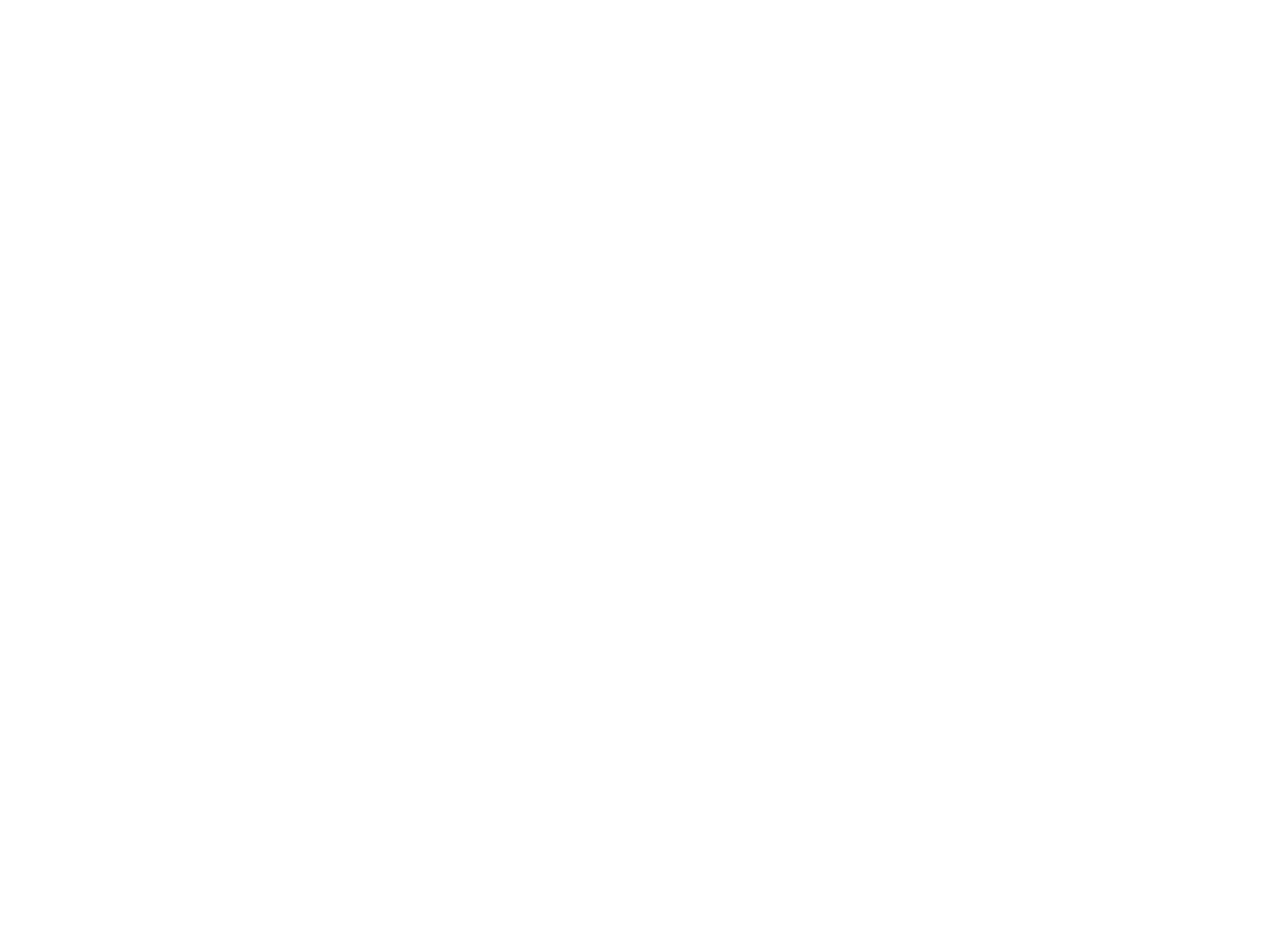
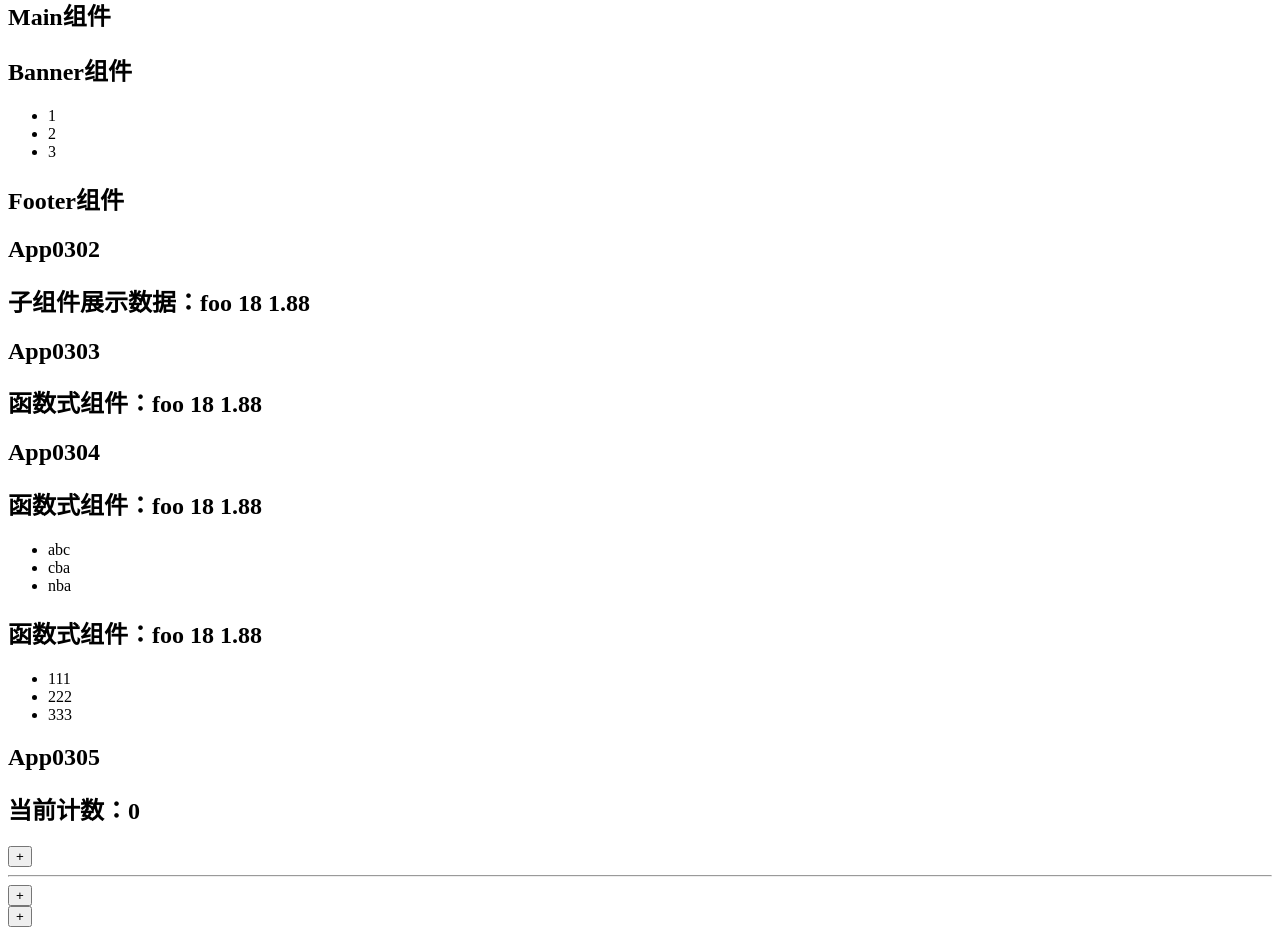
Before and after one commit to Debbl/learn-react-notes, a React (Create React App) app in the folder 04_learn_component/: page / in a window 1280 px wide. Shown: the part 680-1615 px from the top of the page. Before the commit the page ends 800 px from the top, so only its background shows below. Built offline with nearby package versions, Linux system fonts and the light colour scheme.

Commit message:
组件间的通信

```diff
--- a/04_learn_component/src/01_组件的定义方式/App.jsx
+++ b/04_learn_component/src/01_组件的定义方式/App.jsx
@@ -41,8 +41,8 @@ export function App0101() {
 export function App0102() {
   // return 123;
   return [
-    <div>hello1</div>,
-    <div>hello2</div>
+    <div key={1}>hello1</div>,
+    <div key={2}>hello2</div>
   ]
 }
 
--- /dev/null
+++ b/04_learn_component/src/03_组件间的通信/01_组件间的嵌套.jsx
@@ -0,0 +1,54 @@
+import React, { Component } from 'react';
+
+// Header
+function Header() {
+  return <h2>Header组件</h2>
+}
+
+// Main
+function Main() {
+  return (
+    <div>
+      <h2>Main组件</h2>
+      <Banner />
+      <ProductList />
+    </div>
+  )
+}
+
+// Banner
+function Banner() {
+  return <h2>Banner组件</h2>
+}
+// ProductList
+function ProductList() {
+  return (
+    <div>
+      <ul>
+        <li>1</li>
+        <li>2</li>
+        <li>3</li>
+      </ul>
+    </div>
+  )
+}
+
+// Footer
+function Footer() {
+  return <h2>Footer组件</h2>
+}
+
+class App0301 extends Component {
+  render() {
+    return (
+      <div>
+        <h2>App</h2>
+        <Header />
+        <Main />
+        <Footer />
+      </div>
+    )
+  }
+}
+
+export default App0301;
--- /dev/null
+++ b/04_learn_component/src/03_组件间的通信/02_父传子通信-类组件.jsx
@@ -0,0 +1,30 @@
+import React, {Component} from 'react';
+
+class App0302 extends Component {
+  render() {
+    return (
+      <div>
+        <h2>App0302</h2>
+        <ChidCpn name="foo" age={18} height={1.88} />
+      </div>
+    )
+  }
+}
+
+class ChidCpn extends Component {
+
+  // constructor(props) {
+  //   super(props);
+  // }
+
+  render() {
+    const {name, age, height} = this.props;
+    return (
+      <div>
+        <h2>子组件展示数据：{name + " " +  age + " " + height}</h2>
+      </div>
+    )
+  }
+}
+
+export default App0302;
--- /dev/null
+++ b/04_learn_component/src/03_组件间的通信/03_父传子通信-函数组件.jsx
@@ -0,0 +1,19 @@
+import React, {Component} from 'react';
+
+class App0303 extends Component {
+  render() {
+    return (
+      <div>
+        <h2>App0303</h2>
+        <ChidCpn name="foo" age={18} height={1.88} />
+      </div>
+    )
+  }
+}
+
+function ChidCpn(props) {
+  const {name, age, height} = props;
+  return <h2>函数式组件：{name + " " + age + " " + height}</h2>;
+}
+
+export default App0303;
--- /dev/null
+++ b/04_learn_component/src/03_组件间的通信/04_父传子通信-属性验证.jsx
@@ -0,0 +1,53 @@
+import React, {Component} from 'react';
+
+import PropTypes from 'prop-types'
+
+class App0304 extends Component {
+  render() {
+    return (
+      <div>
+        <h2>App0304</h2>
+        <ChidCpn name="foo" age={18} height={1.88} names={['abc', 'cba', 'nba']} />
+        {/* <ChidCpn name="foo" age={18} height={1.88} names={"123"} /> */}
+        <ChidCpn name="foo" age={18} height={1.88} />
+      </div>
+    )
+  }
+}
+
+function ChidCpn(props) {
+  const {name, age, height, names} = props;
+  return (
+    <div>
+      <h2>函数式组件：{name + " " + age + " " + height}</h2>
+      <ul>
+        {names.map(item => <li key={item}>{item}</li>)}
+      </ul>
+    </div>
+  );
+}
+
+ChidCpn.propTypes ={
+  name: PropTypes.string.isRequired, // isRequired 属性必须传
+  age: PropTypes.number,
+  height: PropTypes.number,
+  names: PropTypes.array,
+}
+ChidCpn.defaultProps = {
+  name: 'bar',
+  age: 18,
+  height: 1.87,
+  names: ['111', '222', '333'],
+}
+
+// 类组件可以写在类组件的 static 方法中 和 . 是一样的
+class ChildCpn2 extends Component {
+  static propTypes = {
+
+  }
+  static defaultProps = {
+
+  }
+}
+
+export default App0304;
--- /dev/null
+++ b/04_learn_component/src/03_组件间的通信/05_子传父通信-函数传递.jsx
@@ -0,0 +1,38 @@
+import React, { Component } from "react";
+
+function CounterButton(props) {
+  return (
+  <div>
+    <button onClick={() => props.counterClick("CounterButton~")}>+</button>
+  </div>
+  )
+}
+
+class App0305 extends Component {
+  constructor() {
+    super();
+    this.state = {
+      counter: 0,
+    }
+  }
+  increment(str) {
+    console.log(str, "message");
+    this.setState({
+      counter: this.state.counter + 1,
+    })
+  }
+  render() {
+    return (
+      <div>
+        <h2>App0305</h2>
+        <h2>当前计数：{this.state.counter}</h2>
+        <button onClick={() => this.increment()}>+</button>
+        <hr />
+        <CounterButton counterClick={(str) => this.increment(str)} />
+        <CounterButton counterClick={this.increment.bind(this)} />
+      </div>
+    )
+  }
+}
+
+export default App0305;
--- a/04_learn_component/src/App.js
+++ b/04_learn_component/src/App.js
@@ -1,6 +1,11 @@
 import React from 'react';
 import App01, { App0101, App0102 } from './01_组件的定义方式/App';
 import App0201 from './02_组件的生命周期/App';
+import App0301 from './03_组件间的通信/01_组件间的嵌套';
+import App0302 from './03_组件间的通信/02_父传子通信-类组件';
+import App0303 from './03_组件间的通信/03_父传子通信-函数组件';
+import App0304 from './03_组件间的通信/04_父传子通信-属性验证';
+import App0305 from './03_组件间的通信/05_子传父通信-函数传递';
 
 function App() {
   return (
@@ -11,6 +16,12 @@ function App() {
       <App0102 />
       <h1>02_组件的生命周期</h1>
       <App0201 />
+      <h1>03_组件间的通信</h1>
+      <App0301 />
+      <App0302 />
+      <App0303 />
+      <App0304 />
+      <App0305 />
     </div>
   );
 }
```
Also changed, not shown: 1 other file (tests, documents, lock files or other folders).
